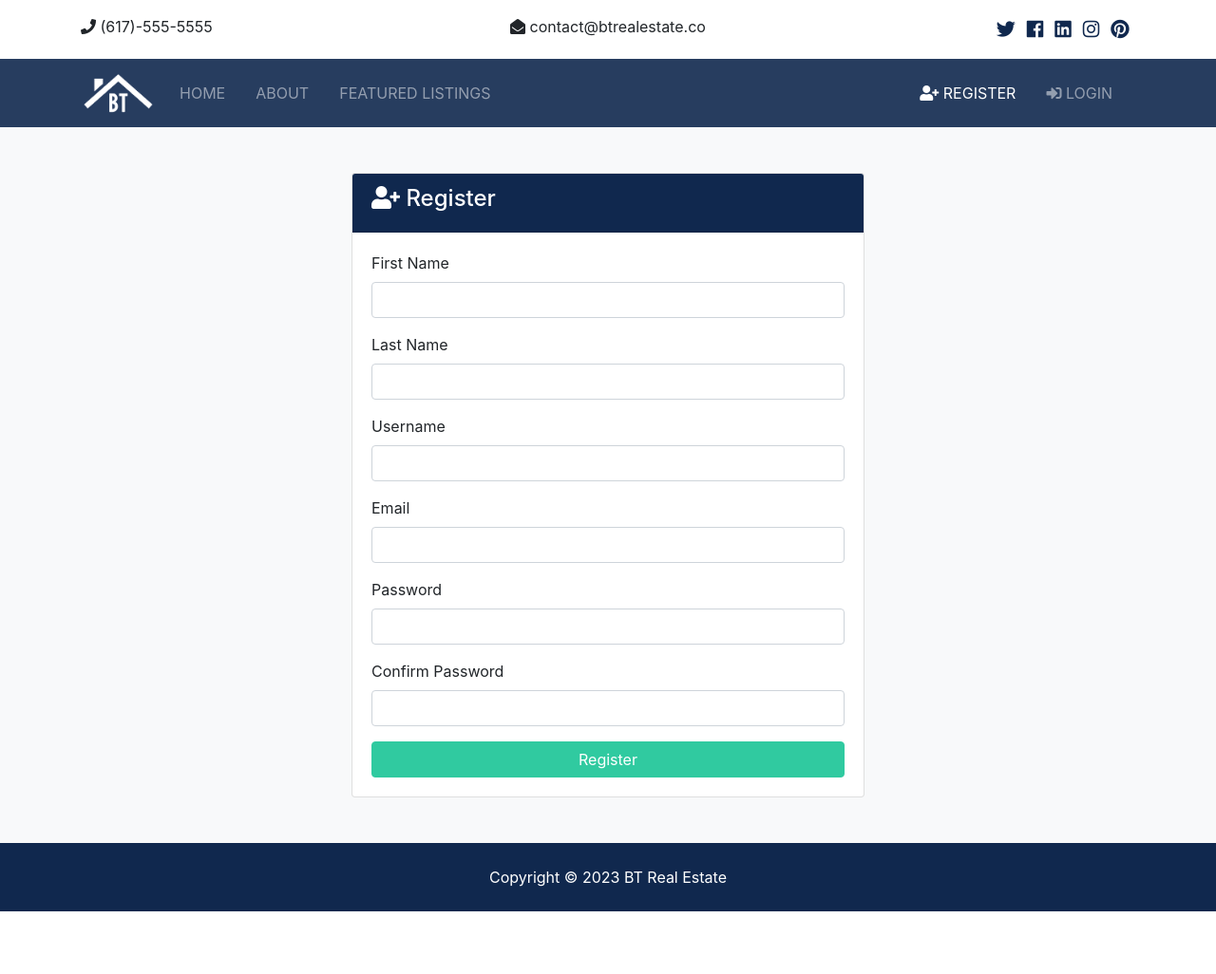
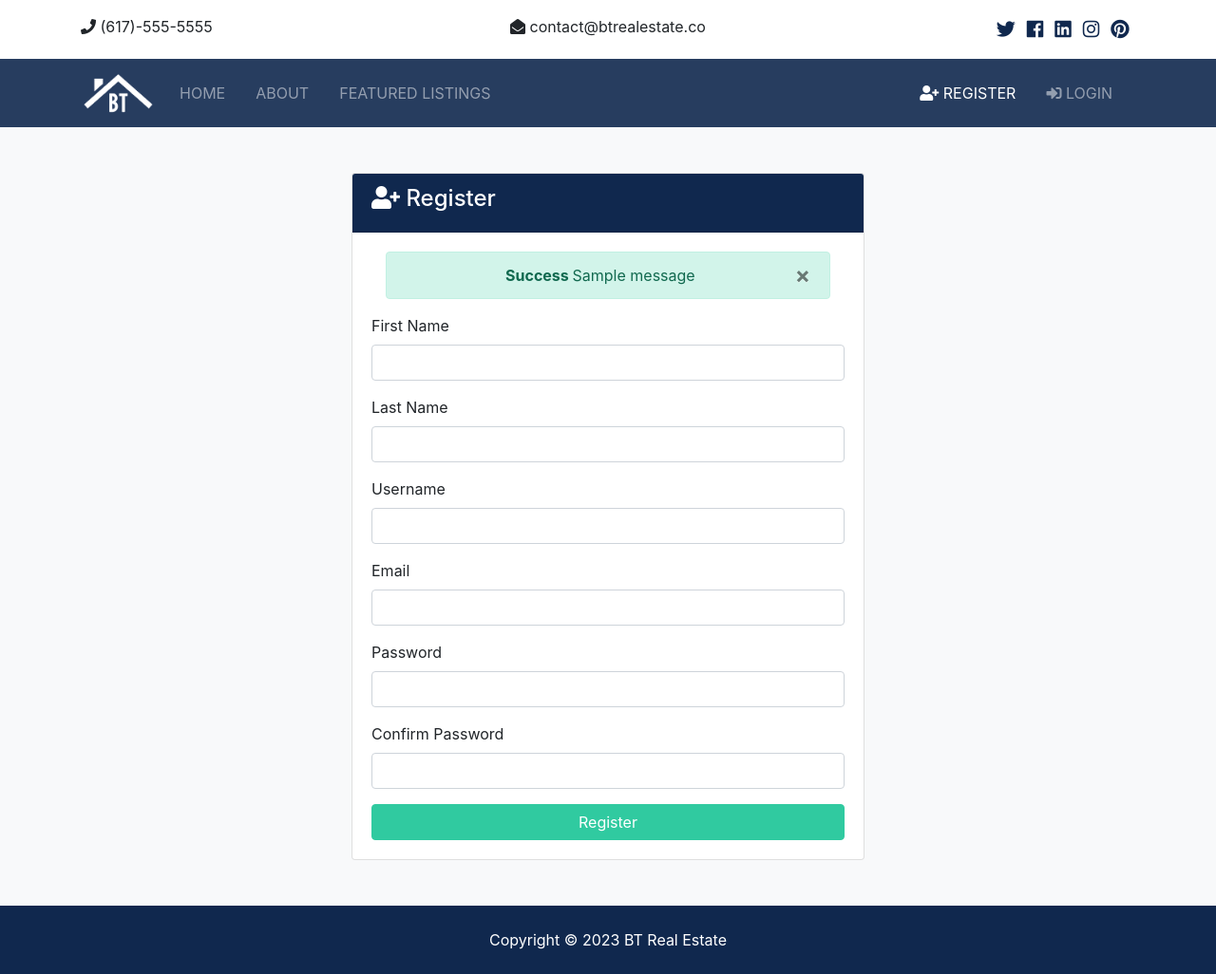
Before and after one commit to philrey12/bt-real-estate, a Django app: page /accounts/register in a window 1280 px wide. Shown: the whole page at 95% size. Before the commit the page ends 960 px from the top, so only its background shows below. Run offline with Django 4.2, Linux system fonts and the light colour scheme; tables that the repository leaves empty hold one stand-in row (values such as "Sample post"); one stand-in notice (Sample message) is shown; some libraries are stand-ins or nearby versions.

Commit message:
Add Message Alerts

```diff
--- a/accounts/views.py
+++ b/accounts/views.py
@@ -1,9 +1,10 @@
 from django.shortcuts import render, redirect
+from django.contrib import messages
 
 def register(request):
     if request.method == 'POST':
-        # Register user
-        return
+        messages.error(request, 'Testing error message')
+        return redirect('register')
     else:
         return render(request, 'accounts/register.html')
 
--- a/btrealestate/settings.py
+++ b/btrealestate/settings.py
@@ -135,6 +135,11 @@ STATICFILES_DIRS = [
 MEDIA_ROOT =  os.path.join(BASE_DIR, 'media')
 MEDIA_URL = '/media/'
 
+# Messages
+from django.contrib.messages import constants as messages
+MESSAGE_TAGS = {
+    messages.ERROR: 'danger'
+}
 
 # Default primary key field type
 # https://docs.djangoproject.com/en/4.2/ref/settings/#default-auto-field
--- a/btrealestate/static/js/main.js
+++ b/btrealestate/static/js/main.js
@@ -1,2 +1,6 @@
 const date = new Date();
 document.querySelector('.year').innerHTML = date.getFullYear();
+
+// setTimeout(function() {
+//     $('#message').fadeOut('slow')
+// }, 5000)
--- a/templates/accounts/login.html
+++ b/templates/accounts/login.html
@@ -12,6 +12,8 @@
                         </h4>
                     </div>
                     <div class="card-body">
+                        <!-- Alerts -->
+                        {% include 'partials/_alerts.html' %}
                         <form action="{% url 'login' %}" method="POST">
                             {% csrf_token %}
                             <div class="form-group">
--- a/templates/accounts/register.html
+++ b/templates/accounts/register.html
@@ -12,6 +12,8 @@
                         </h4>
                     </div>
                     <div class="card-body">
+                        <!-- Alerts -->
+                        {% include 'partials/_alerts.html' %}
                         <form action="{% url 'register' %}" method="POST">
                             {% csrf_token %}
                             <div class="form-group">
--- /dev/null
+++ b/templates/partials/_alerts.html
@@ -0,0 +1,21 @@
+{% if messages %}
+    {% for message in messages %}
+        <div id="message" class="container">
+            <div class="alert alert-{{ message.tags }} alert-dismissable text-center" role="alert">
+                <button type="button" class="close" data-dismiss="alert">
+                    <span aria-hidden="true">&times;</span>
+                </button>
+
+                <strong>
+                    {% if message.level == DEFAULT_MESSAGE_LEVELS.ERROR %}
+                        Error:
+                    {% else %}
+                        {{ message.tags | title }}
+                    {% endif %}
+                </strong>
+
+                {{ message }}
+            </div>
+        </div>
+    {% endfor %}
+{% endif %}
```
